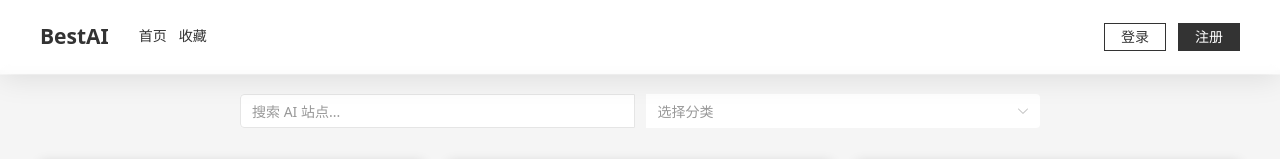
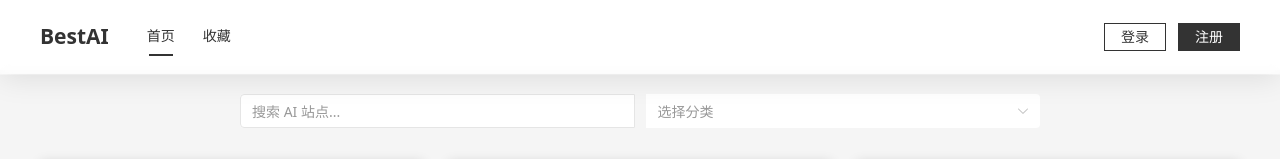
Before and after one commit to realchoi/ai-navigation, a Vue app: page / in a window 1280 px wide. Shown: the top 159 px of the page. Built offline with nearby package versions, Linux system fonts and the light colour scheme.

Commit message:
顶部左侧菜单按钮，添加下划线标识

```diff
--- a/src/App.vue
+++ b/src/App.vue
@@ -8,7 +8,7 @@
             <div class="header-content">
               <div class="header-left">
                 <h1>BestAI</h1>
-                <n-menu mode="horizontal" :options="menuOptions" @update:value="handleMenuClick" class="nav-menu" />
+                <n-menu mode="horizontal" :options="menuOptions" @update:value="handleMenuClick" :value="activeKey" class="nav-menu" />
               </div>
 
               <div class="auth-buttons">
@@ -39,9 +39,21 @@
 
 <script setup lang="ts">
 import { themeOverrides } from '@/styles/themeOverrides'
-import { useRouter } from 'vue-router'
+import { useRouter, useRoute } from 'vue-router'
+import { ref, watchEffect } from 'vue'
 
 const router = useRouter()
+const route = useRoute()
+
+// 当前选中的菜单项
+const activeKey = ref('')
+
+// 监听路由变化，更新选中状态
+watchEffect(() => {
+  // 从路由路径获取当前页面对应的 key
+  const path = route.path
+  activeKey.value = path === '/' ? 'home' : path.slice(1)
+})
 
 const menuOptions = [
   {
@@ -255,8 +267,34 @@ body {
   color: var(--text-primary) !important;
   font-weight: 500 !important;
   margin: 0 !important;
-  padding: 0 6px !important;
+  padding: 0 14px !important; /* 增加水平内边距 */
   background: transparent !important;
+  position: relative !important; /* 为下划线定位做准备 */
+}
+
+/* 选中状态的下划线效果 */
+.nav-menu .n-menu-item-content.n-menu-item-content--selected::after {
+  content: '';
+  position: absolute;
+  bottom: 0;
+  left: 50%;
+  transform: translateX(-50%);
+  width: 24px; /* 下划线宽度 */
+  height: 2px; /* 下划线高度 */
+  background-color: #333; /* 下划线颜色 */
+  transition: all 0.3s ease;
+}
+
+/* 悬浮效果 */
+.nav-menu .n-menu-item-content:hover::after {
+  content: '';
+  position: absolute;
+  bottom: 0;
+  left: 50%;
+  transform: translateX(-50%);
+  width: 24px;
+  height: 2px;
+  background-color: #333; /* 悬浮时的下划线颜色 */
 }
 
 /* 确保菜单项之间没有任何间隔 */
@@ -265,8 +303,8 @@ body {
   padding: 0 !important;
 }
 
-/* 调整菜单项悬浮效果 */
+/* 移除原来的悬浮背景效果 */
 .nav-menu .n-menu-item:hover {
-  background: rgba(255, 255, 255, 0.1) !important;
+  background: transparent !important;
 }
 </style>
```
